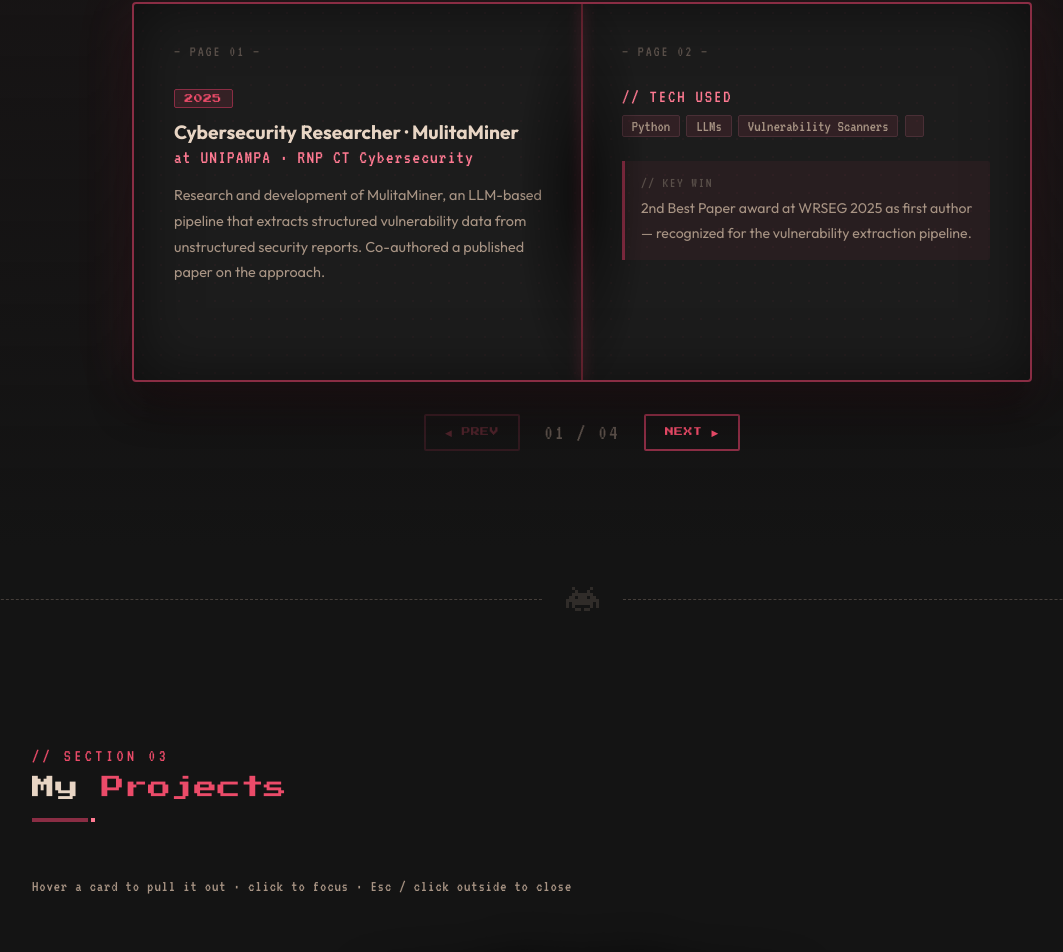
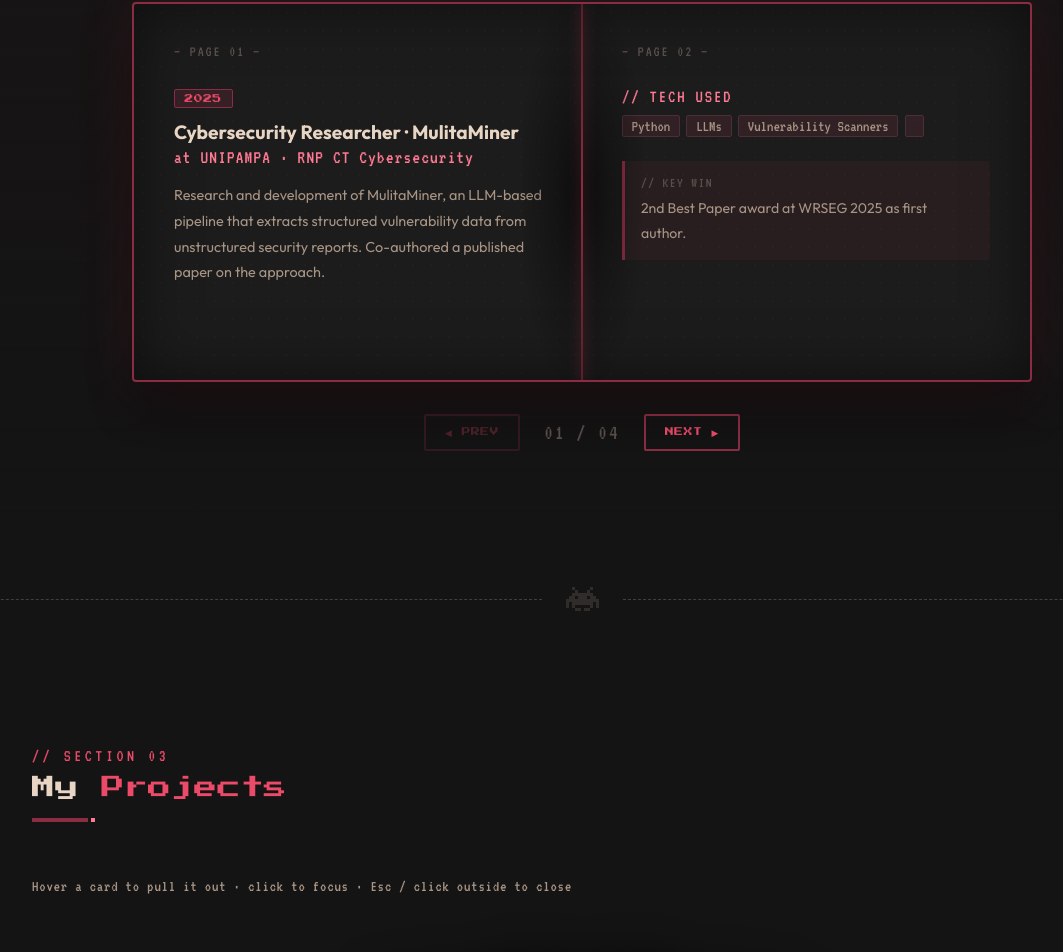
Before and after one commit to INARI18/INARI18.github.io, a React (Vite) app: page / in a window 1280 px wide. Shown: the part 1991-2943 px from the top of the page, without its empty margins (58-1121 px from the left). Built offline with nearby package versions, Linux system fonts and the light colour scheme.

Commit message:
Remove redundant text from highlight in experience entry

```diff
--- a/src/data/experience.ts
+++ b/src/data/experience.ts
@@ -8,8 +8,7 @@
     company: "at UNIPAMPA · RNP CT Cybersecurity",
     desc: "Research and development of MulitaMiner, an LLM-based pipeline that extracts structured vulnerability data from unstructured security reports. Co-authored a published paper on the approach.",
     tech: ["Python", "LLMs", "Vulnerability Scanners", ""],
-    highlight:
-      "2nd Best Paper award at WRSEG 2025 as first author — recognized for the vulnerability extraction pipeline.",
+    highlight: "2nd Best Paper award at WRSEG 2025 as first author.",
   },
   {
     year: "2025",
```
